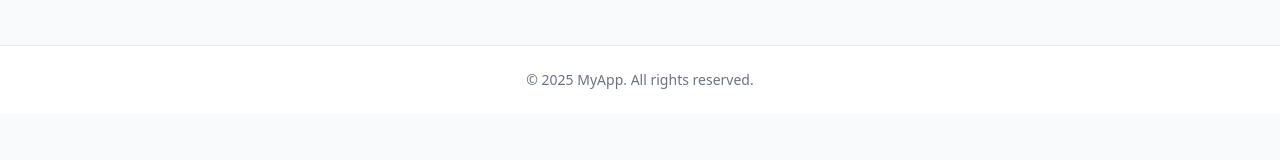
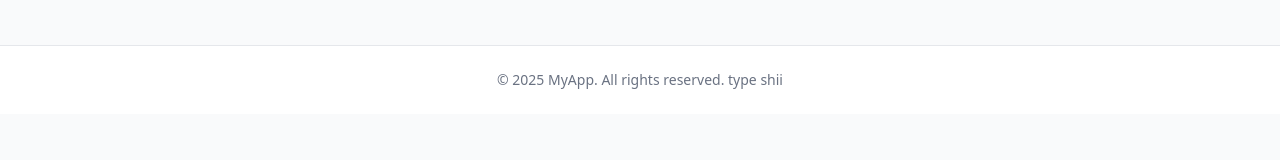
Before and after one commit to Boblee24/social_fe, a React (Vite) app: page / in a window 1280 px wide. Shown: the part 132-292 px from the top of the page. Built offline with nearby package versions, Linux system fonts and the light colour scheme; no server answers.

Commit message:
Update App.jsx

```diff
--- a/src/App.jsx
+++ b/src/App.jsx
@@ -156,7 +156,7 @@ function App() {
         <footer className="bg-white border-t border-gray-200 mt-auto">
           <div className="max-w-7xl mx-auto px-4 sm:px-6 lg:px-8 py-6">
             <div className="text-center text-gray-500 text-sm">
-              © 2025 MyApp. All rights reserved.
+              © 2025 MyApp. All rights reserved. type shii
             </div>
           </div>
         </footer>
```
